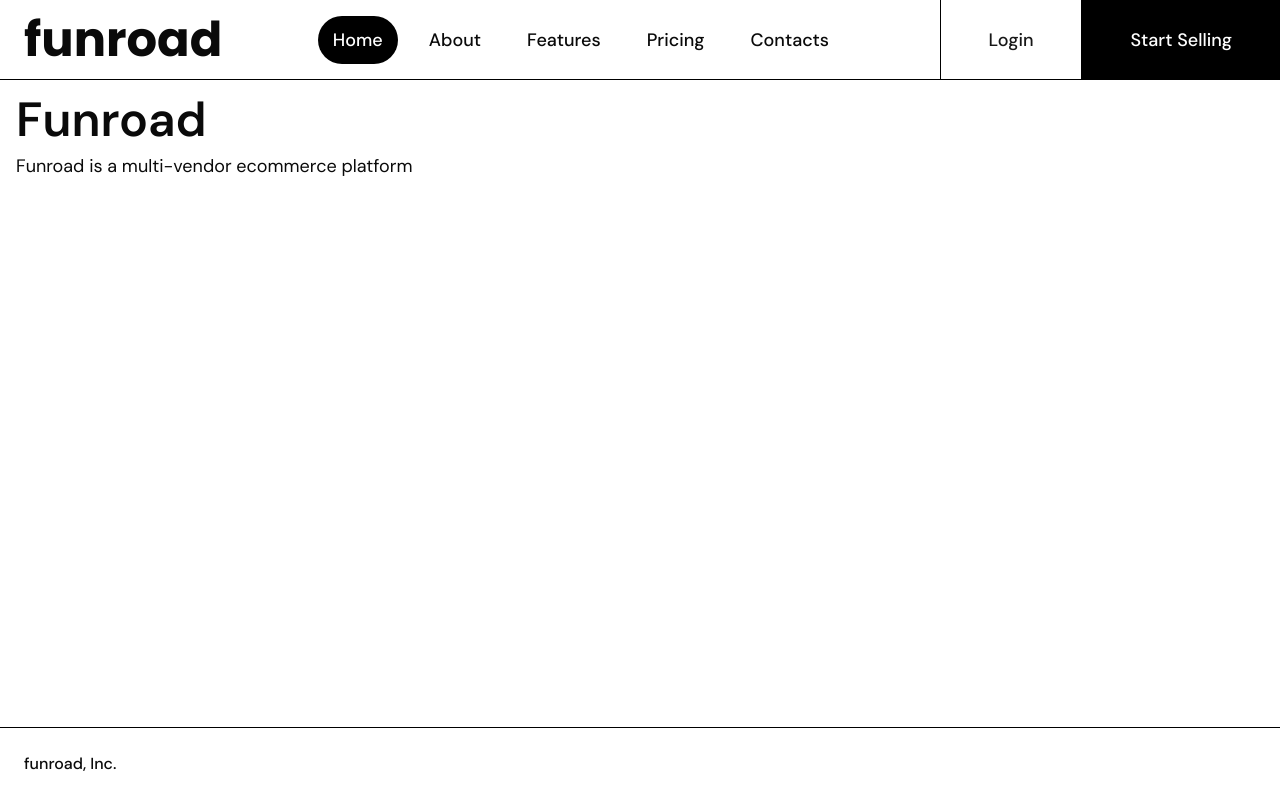
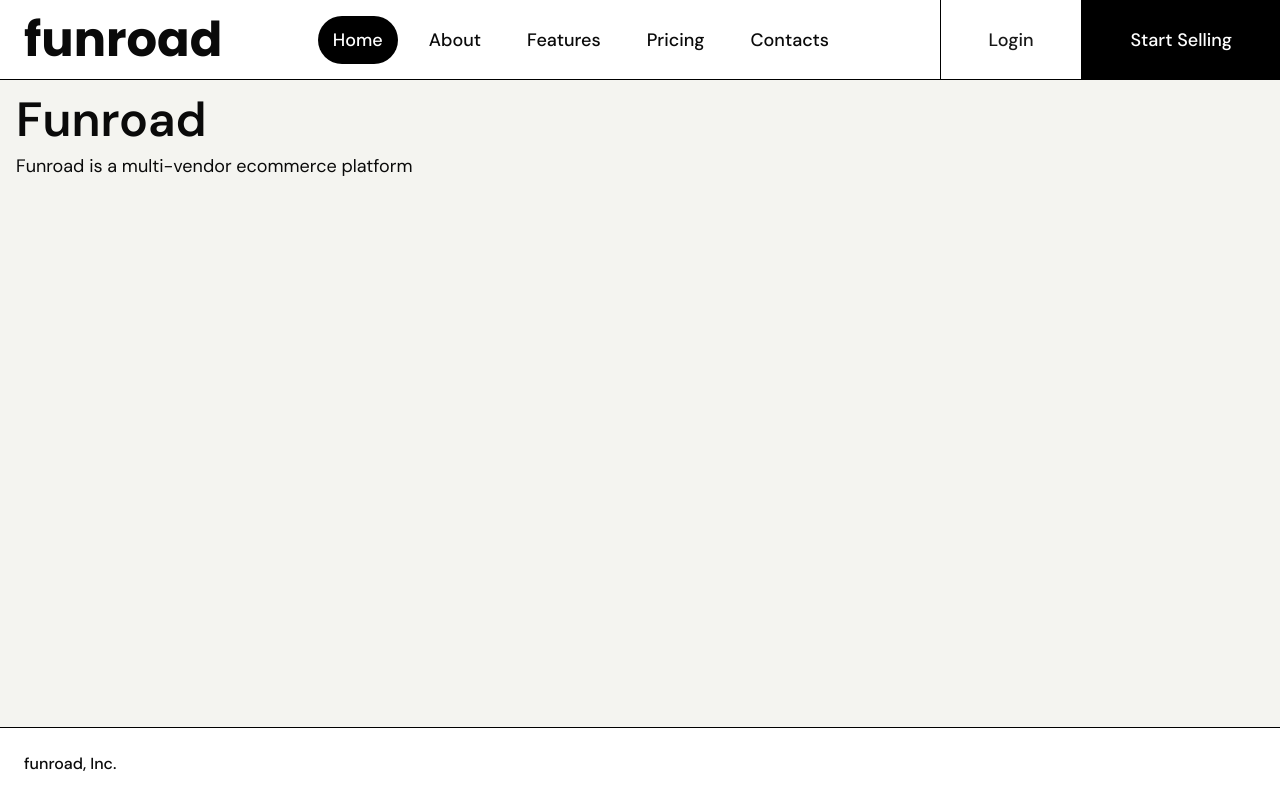
Before and after one commit to challelign/multivendor-ecommerce, a Next.js app: page / in a window 1280 px wide. Built offline with nearby package versions, Linux system fonts and the light colour scheme.

Commit message:
coderabbitai fix

```diff
--- a/src/app/(home)/footer.tsx
+++ b/src/app/(home)/footer.tsx
@@ -2,7 +2,7 @@ import React from "react";
 
 const Footer = () => {
   return (
-    <footer className="flxe border-t justify-between font-medium p-6">
+    <footer className="flex border-t justify-between font-medium p-6">
       <div className="flex items-center gap-2">
         <p className="">funroad, Inc.</p>
       </div>
--- a/src/app/(home)/layout.tsx
+++ b/src/app/(home)/layout.tsx
@@ -8,7 +8,7 @@ const Layout = ({ children }: Props) => {
   return (
     <div className="flex flex-col min-h-screen">
       <Navbar />
-      <div className="flex-1 bg-[#f4f4f0">{children}</div>
+      <div className="flex-1 bg-[#f4f4f0]">{children}</div>
       <Footer />
     </div>
   );
--- a/src/app/(home)/navbar.tsx
+++ b/src/app/(home)/navbar.tsx
@@ -88,6 +88,7 @@ export const Navbar = () => {
         <Button
           variant="ghost"
           className="size-12 border-transparent bg-white"
+          aria-label="Open menu"
           onClick={() => setIsSidebarOpen(true)}
         >
           <MenuIcon />
```
Also changed, not shown: src/app/(home)/page.tsx (+0 -7 lines).
